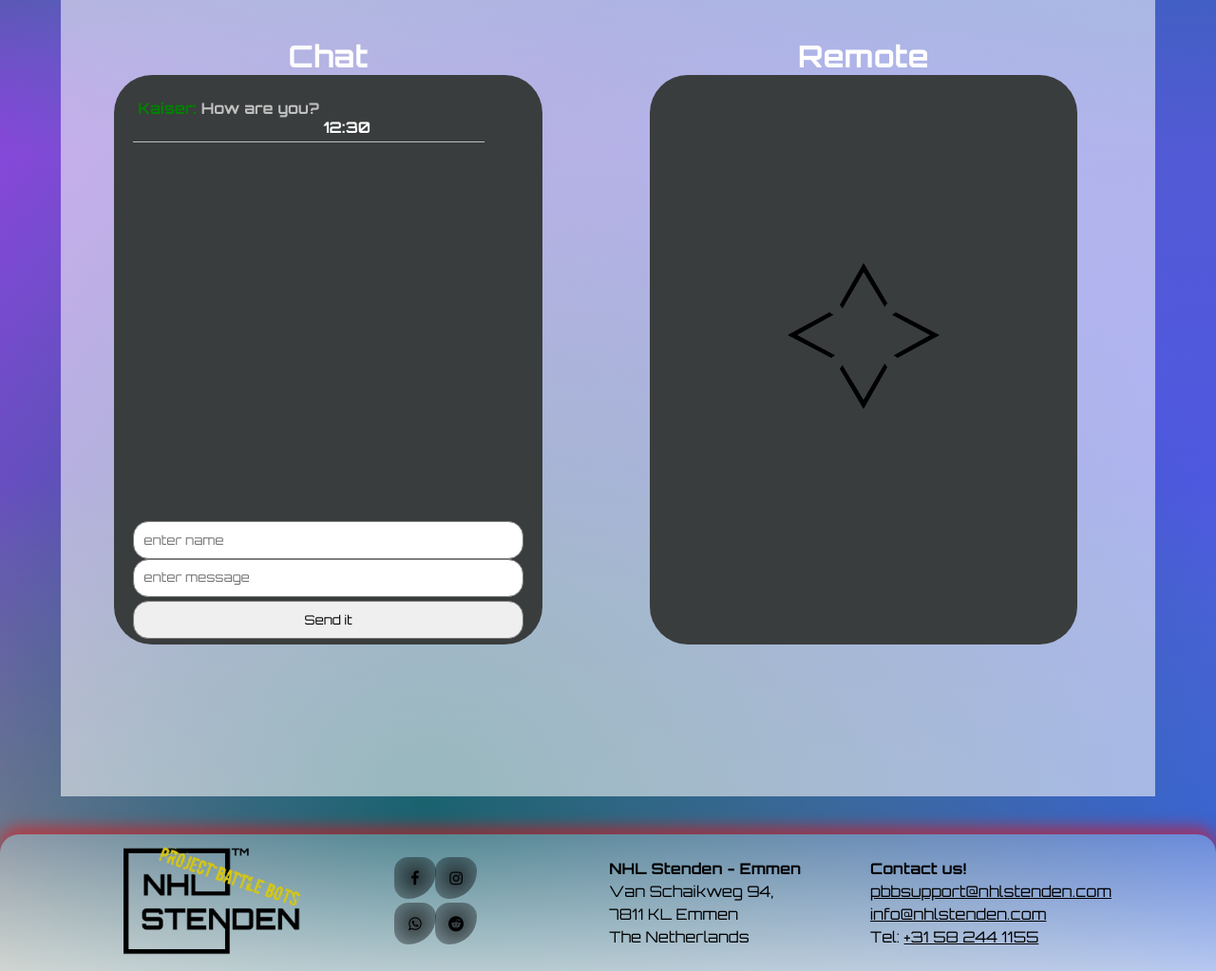
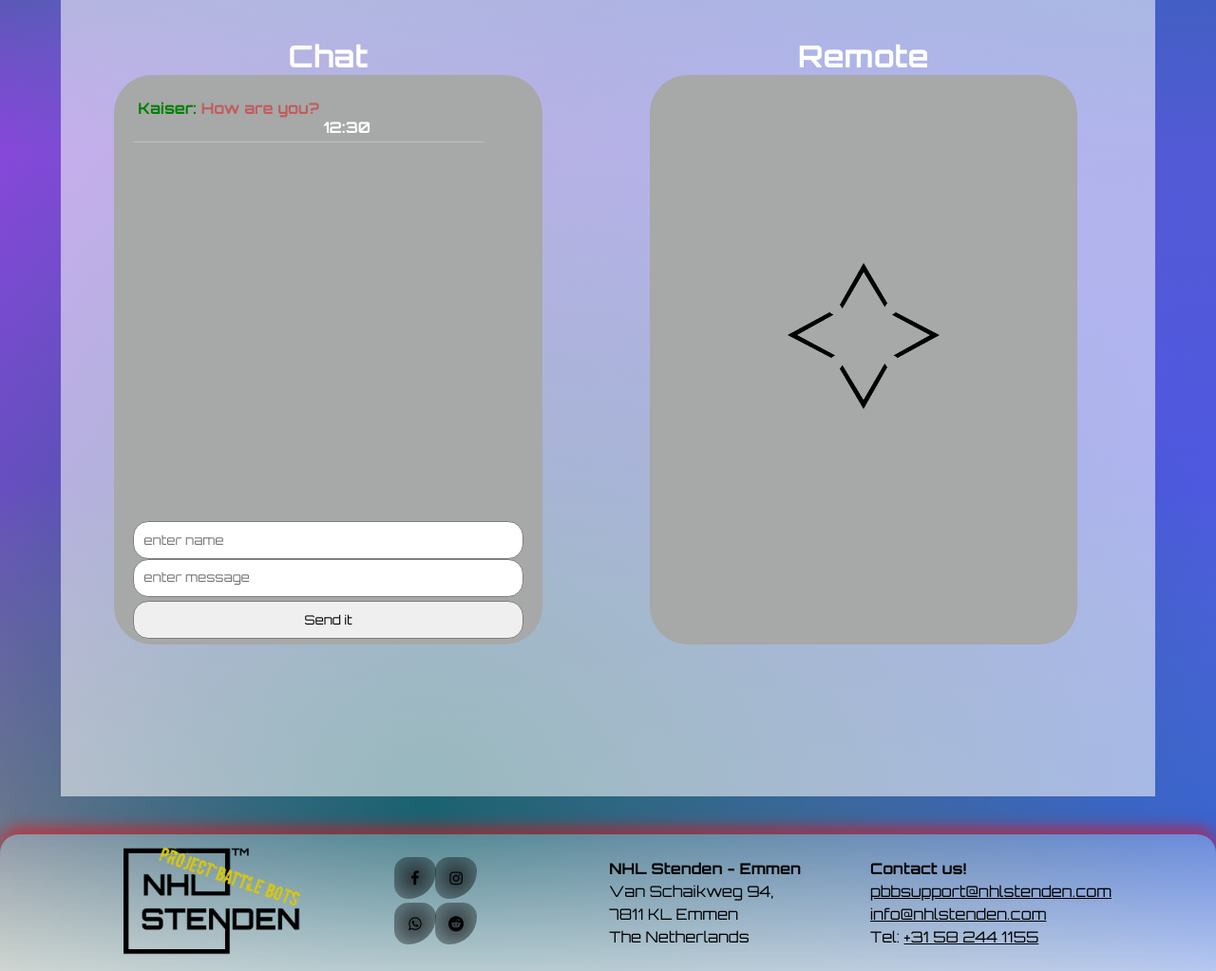
Before and after one commit to nathan-pete/WebApplication, a PHP site: page /controlRobot.php in a window 1280 px wide. Shown: the part 700-1723 px from the top of the page at 95% size. Run offline with PHP 8.4, Linux system fonts and the light colour scheme; some web fonts are replaced.

Commit message:
Update style.css

```diff
--- a/style/style.css
+++ b/style/style.css
@@ -633,11 +633,10 @@ iframe {
 #robotcontainer{
   grid-area: 3 / 1 / 4 / 2;
   width: 80%;
-  background: white;
   margin: 0 auto;
   padding: 20px;
   border-radius: 5vh;
-  background:rgb(58, 61, 61);
+  background:rgb(167, 168, 168);
   height: 600px;
 }
 .chat_text{
@@ -646,7 +645,7 @@ iframe {
   font-weight: bold;
 }
 .chat_text_message{
-  color: silver;
+  color: rgb(192, 93, 93);
   font-family: "Orbitron", sans-serif;
   font-weight: bold;
 }
@@ -698,7 +697,7 @@ iframe {
   font-family: "Orbitron", sans-serif;
 }
 #remote_box{
-  background: rgb(58, 61, 61);
+  background: rgb(167, 168, 168);
   margin: 0 auto;
   width:80%;
   display: grid;
```
